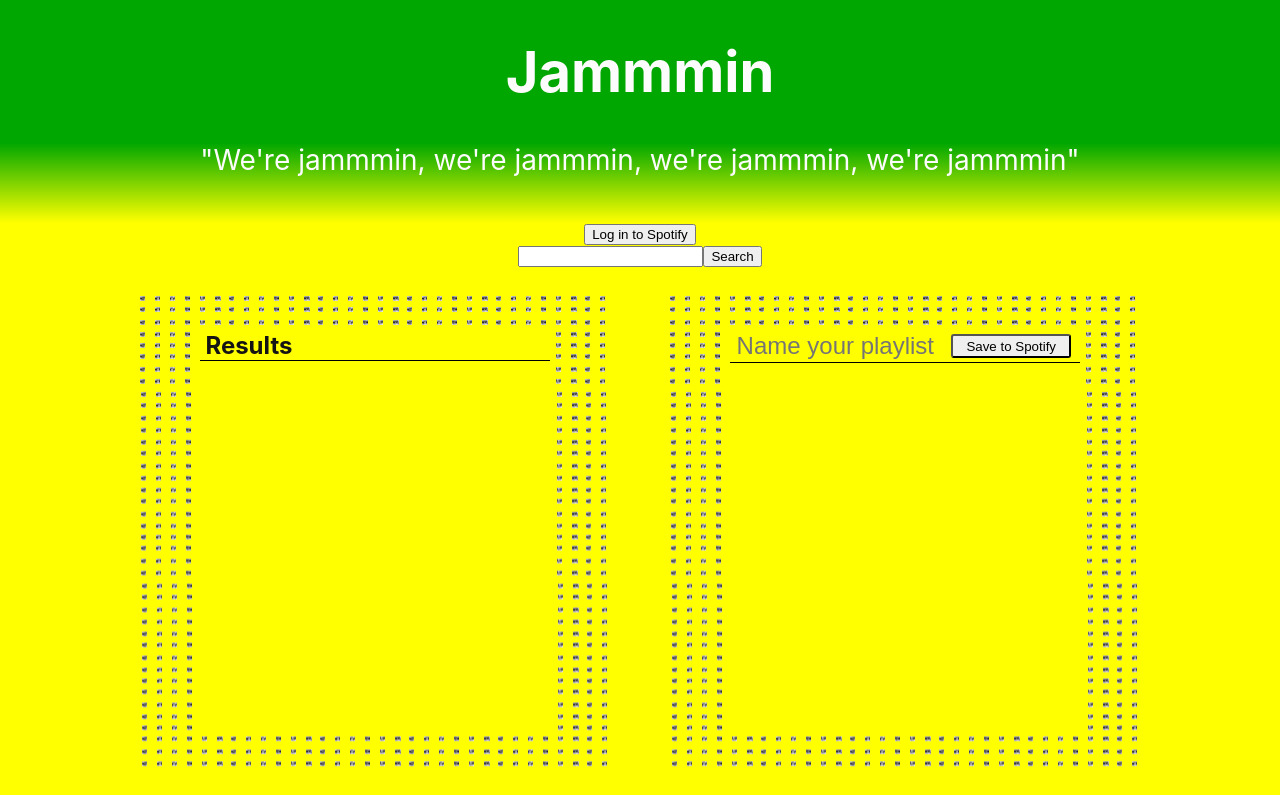
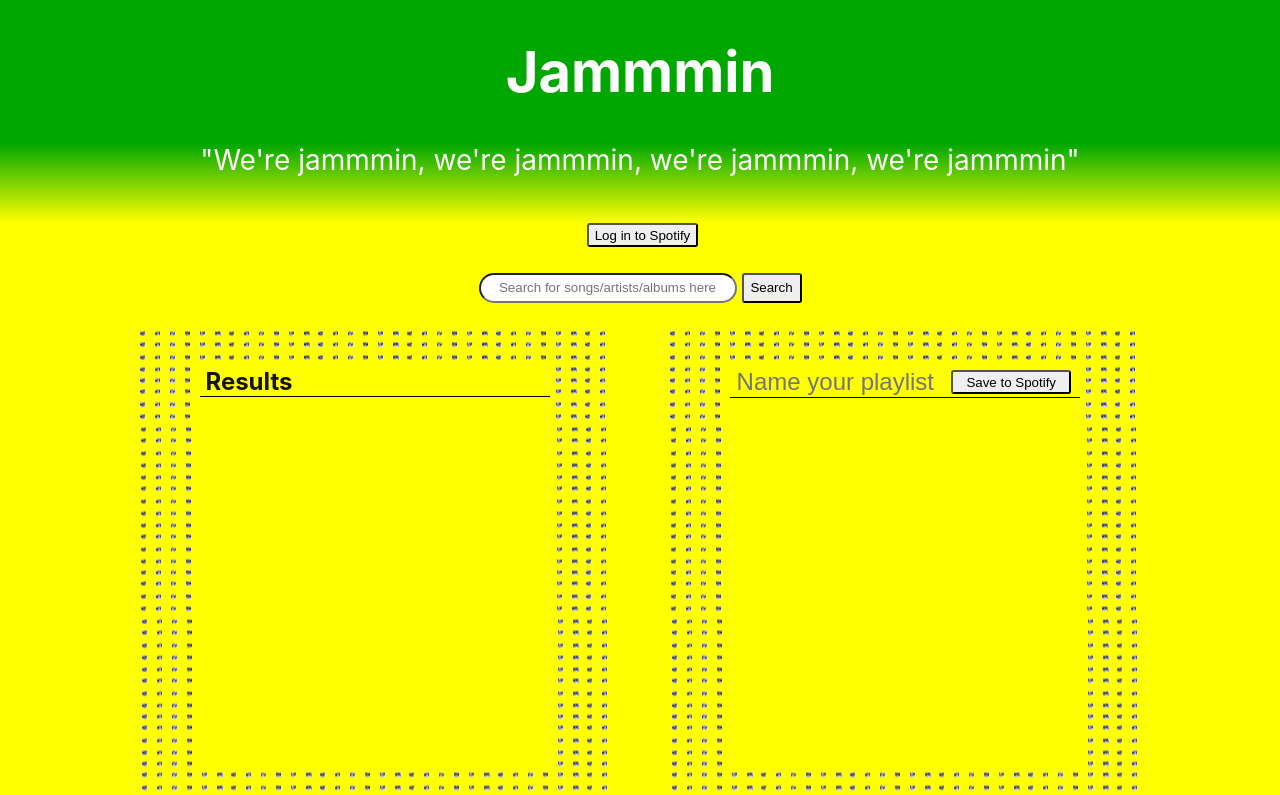
Before and after one commit to declanCross/jammming, a React (Create React App) app: page / in a window 1280 px wide. Shown: the top 795 px of the page. Built offline with nearby package versions, Linux system fonts and the light colour scheme.

Commit message:
simple styling buttons and searchbar

```diff
--- a/src/components/SpotifySearch.js
+++ b/src/components/SpotifySearch.js
@@ -3,6 +3,7 @@
 // Here is an example of how you could implement a search bar in a React component that returns track results from the Spotify API:
 
 import React, { useState } from "react";
+import "./components_styles/SpotifySearch.css";
 
 const SpotifySearch = ({ token, results, setResults }) => {
 	const [query, setQuery] = useState("");
@@ -26,11 +27,15 @@
 		<div>
 			<form onSubmit={handleSearch}>
 				<input
+					className="search"
 					type="text"
 					value={query}
 					onChange={(event) => setQuery(event.target.value)}
+					placeholder="Search for songs/artists/albums here"
 				/>
-				<button type="submit">Search</button>
+				<button className="search-button" type="submit">
+					Search
+				</button>
 			</form>
 			{/* <ul>
 				{results.map((track) => (
--- a/src/components/components_styles/SearchButton.css
+++ /dev/null
@@ -1,6 +0,0 @@
-.SearchButton {
-	min-height: 24px;
-	min-width: 60px;
-	margin-left: 5px;
-	border-radius: 3px;
-}
--- a/src/components/components_styles/SearchBar.css
+++ b/src/components/components_styles/SpotifySearch.css
@@ -1,12 +1,19 @@
-.SearchBar {
+form {
 	display: flex;
 	justify-content: center;
 	padding-top: 2%;
 }
 
-input.Search {
+input.search {
 	border-radius: 50px;
 	min-height: 24px;
 	min-width: 250px;
 	text-align: center;
 }
+
+button {
+	min-height: 24px;
+	min-width: 60px;
+	margin-left: 5px;
+	border-radius: 3px;
+}
```
